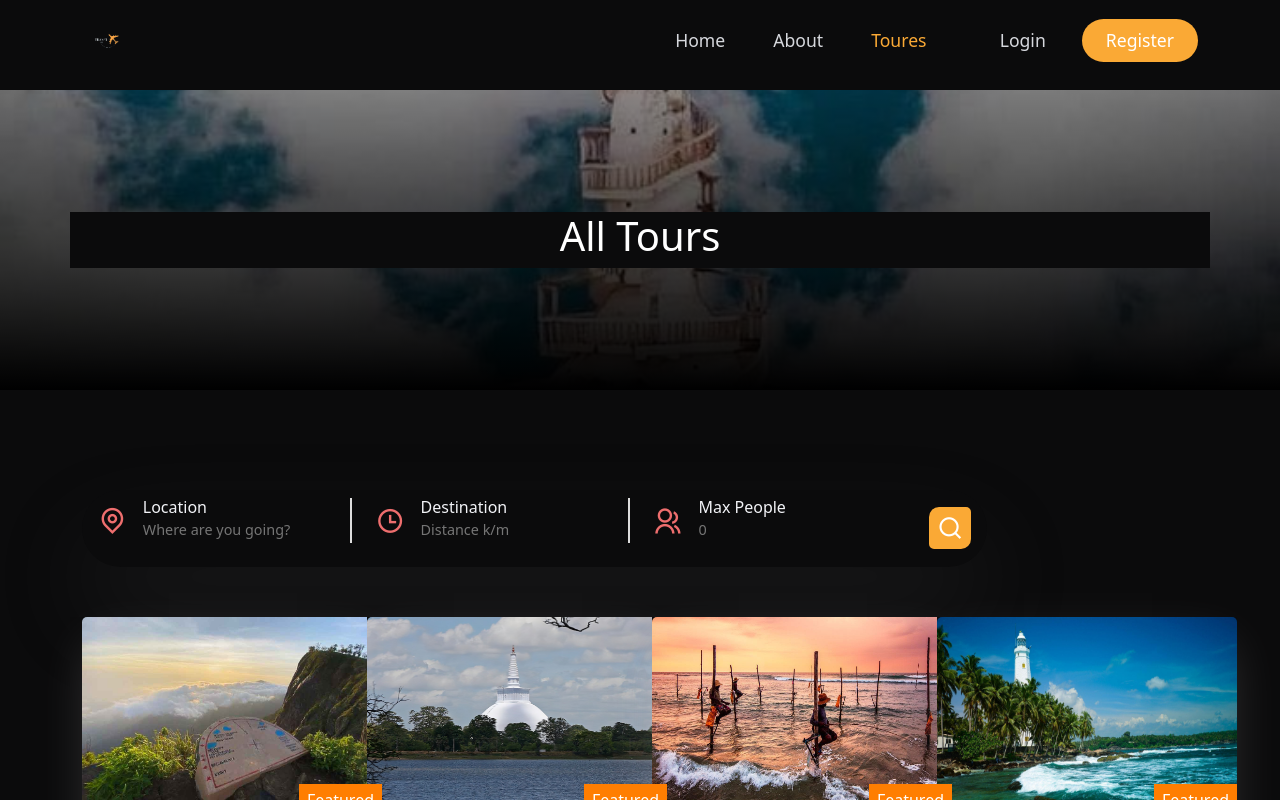
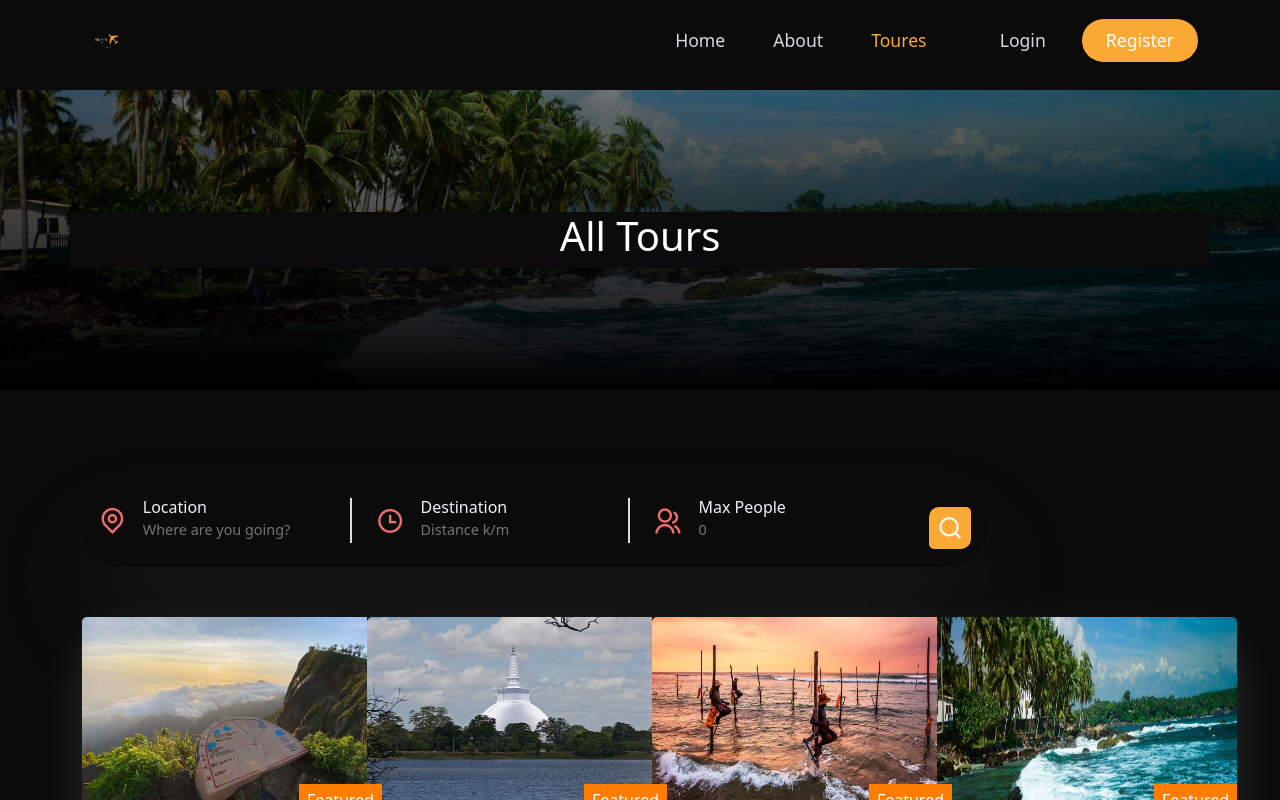
Before and after one commit to SachiniDeSilva/TravelMe, a React (Create React App) app: page /toures in a window 1280 px wide. Shown: the top 800 px of the page. Built offline with nearby package versions, Linux system fonts and the light colour scheme.

Commit message:
change cover photo

```diff
--- a/src/shared/common-section.css
+++ b/src/shared/common-section.css
@@ -1,6 +1,6 @@
 .common_section{
     background: linear-gradient(rgba(0,0,0,0.45), rgba(0,0,0.45)),
-    url('../assets/ambuluwawa.jpg')no-repeat center center;
+    url('../assets/R.jpg')no-repeat center center;
     background-size: cover;
     height: 300px;
     display: flex;
```
Also changed, not shown: src/assets/Global_Transportation_3D_Animated_Icon-removebg-preview.png (deleted), src/assets/R.jpg.
